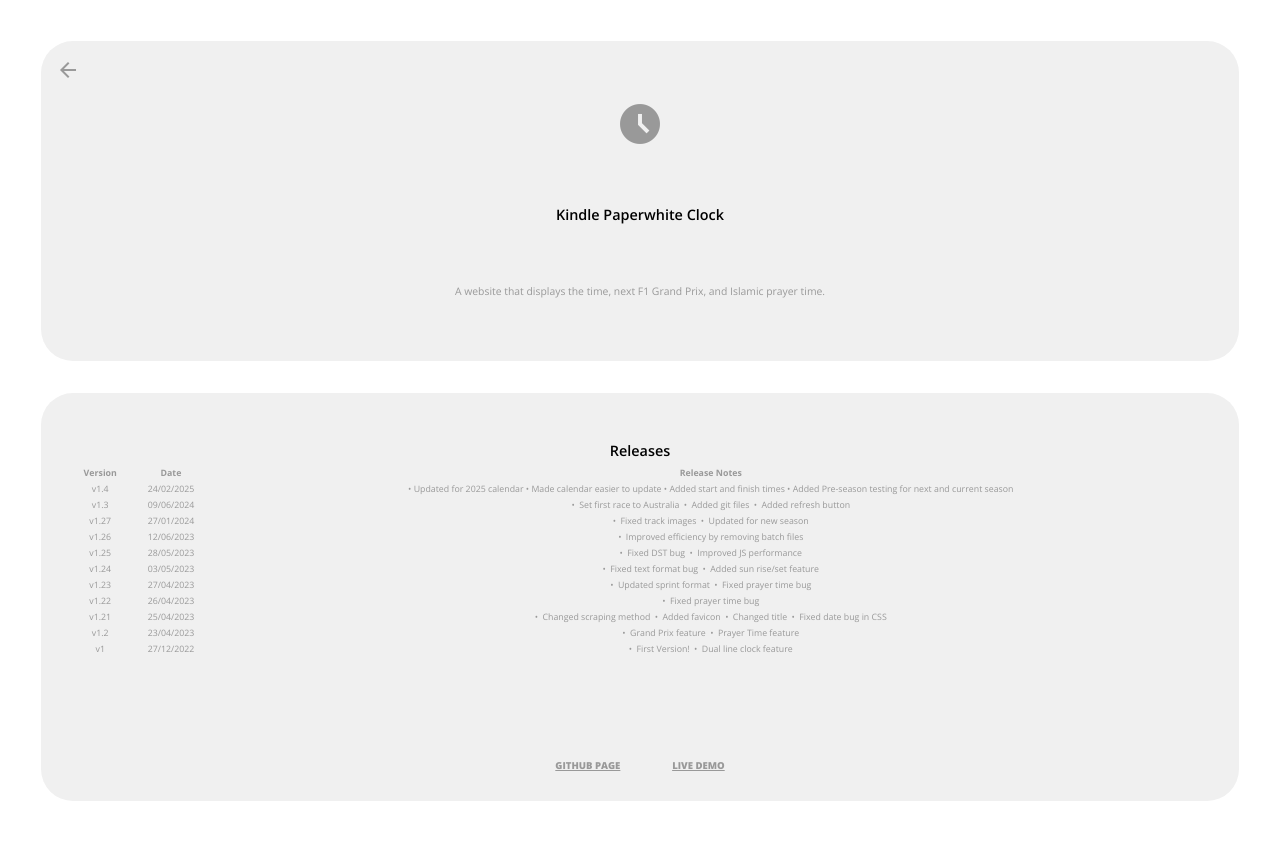
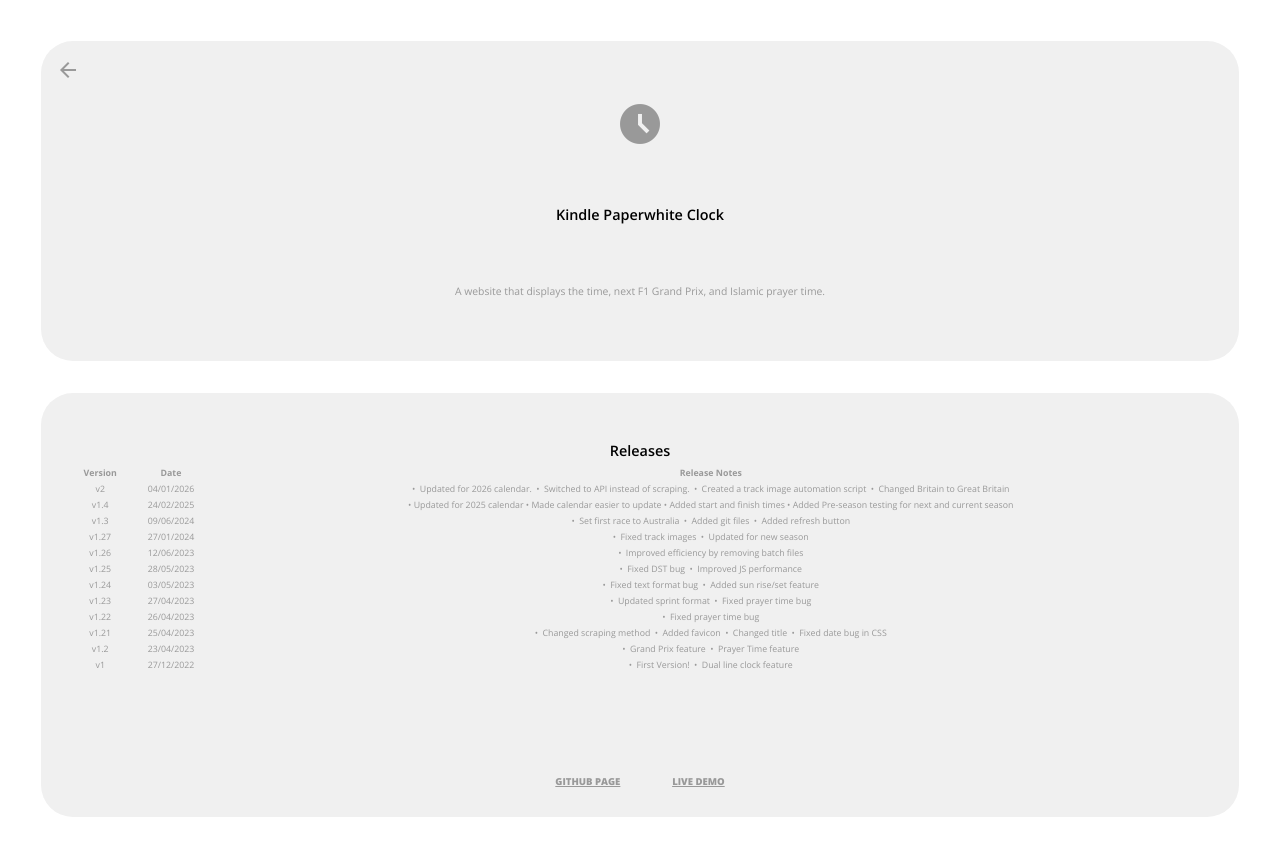
Before and after one commit to Crucial-hash/crucial, a website: page clock.html in a window 1280 px wide. Drawn offline with nearby package versions, Linux system fonts and the light colour scheme.

Commit message:
updated release notes for clock

```diff
--- a/clock.html
+++ b/clock.html
@@ -32,6 +32,11 @@
               <th>Version</th>
               <th>Date</th>
               <th>Release Notes</th>
+            </tr>
+            <tr>
+              <td>v2</td>
+              <td>04/01/2026</td>
+              <td>• Updated for 2026 calendar. • Switched to API instead of scraping. • Created a track image automation script • Changed Britain to Great Britain</td>
             </tr>
             <tr>
               <td>v1.4</td>
```
